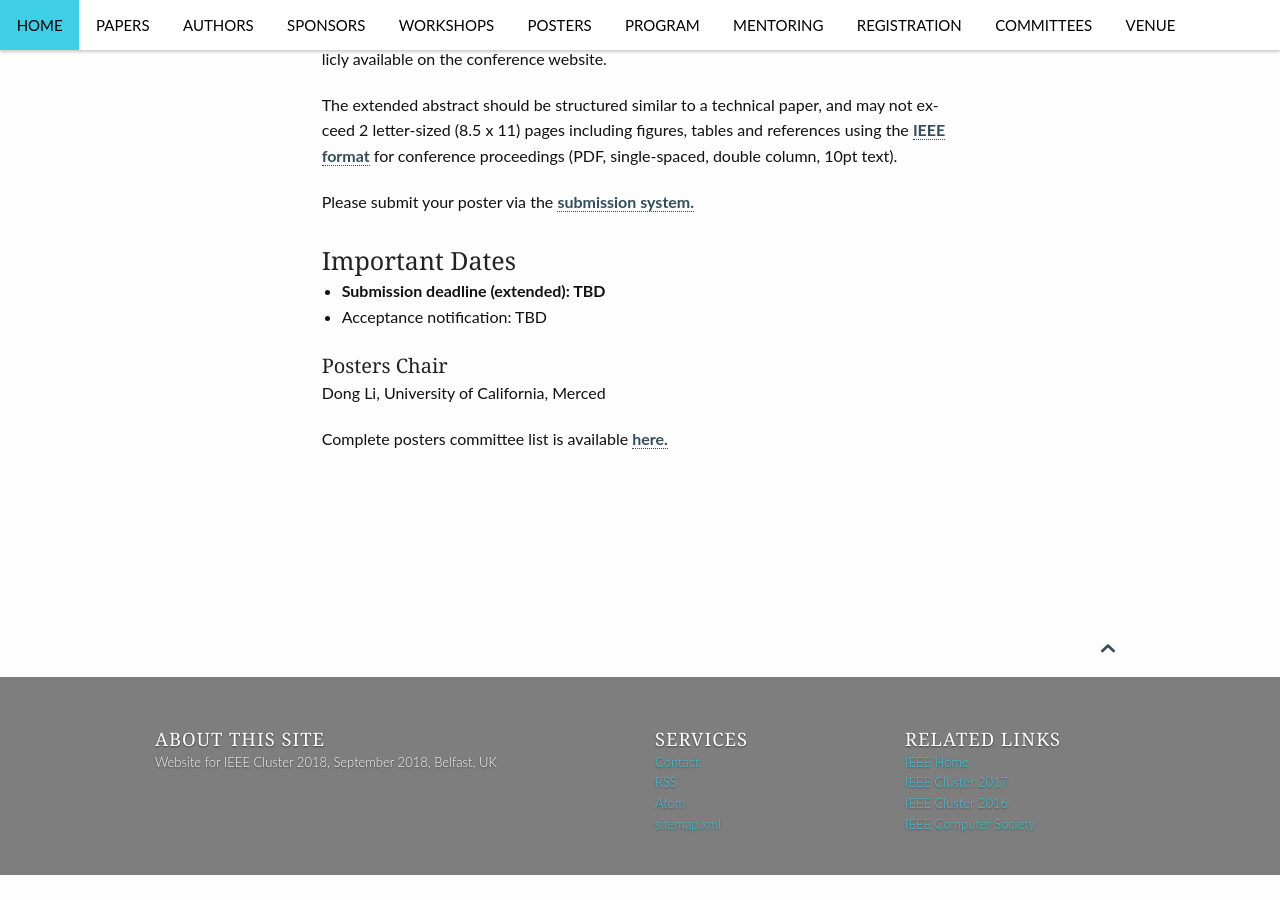
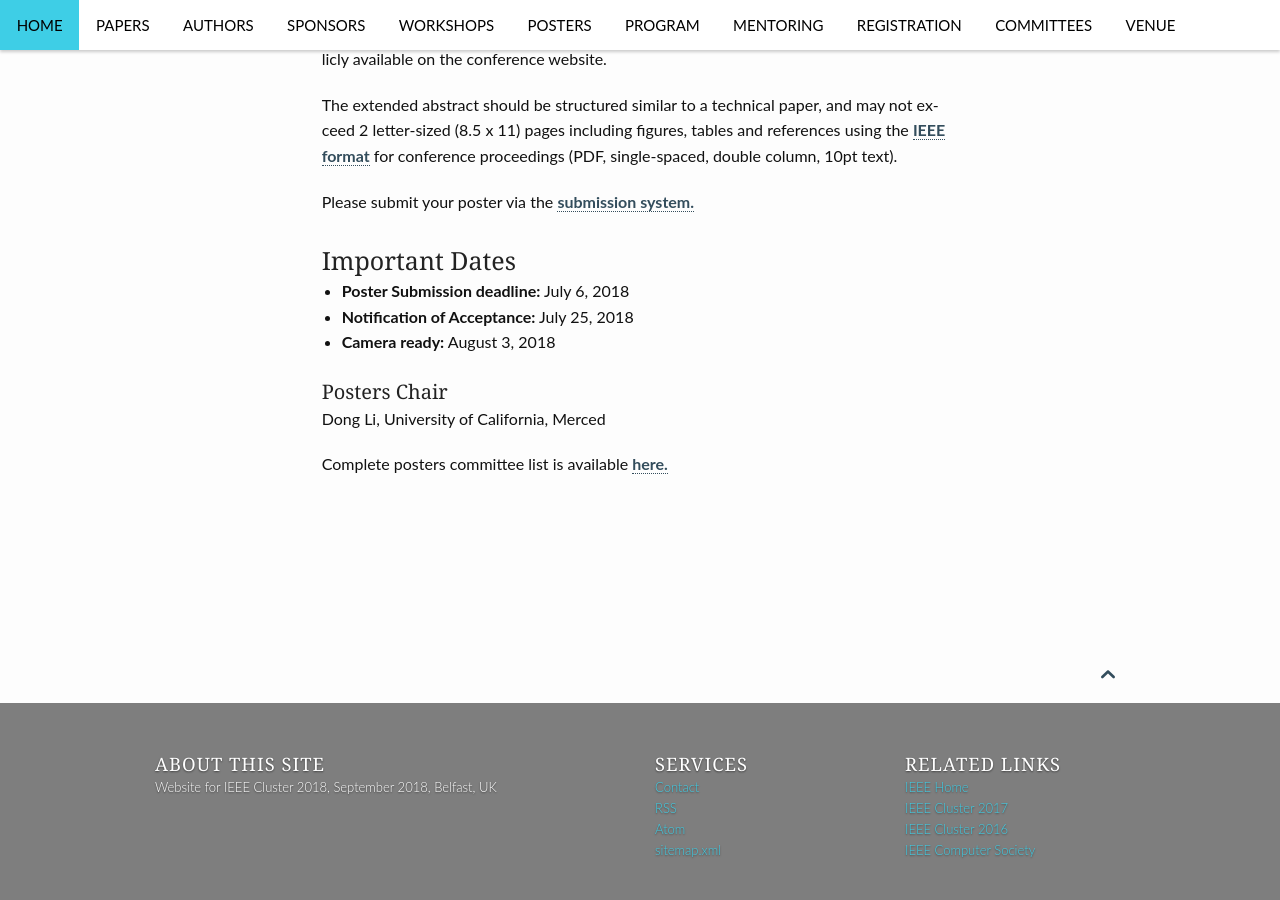
Before and after one commit to cluster2018/cluster2018, a Jekyll site: the page built from posters/index.md, in a window 1280 px wide and 900 px high, scrolled down 787 px. Built offline with Jekyll 4.4.1, drawn with Linux system fonts in a browser that asks for light colours; before the commit the page ends 1662 px from its top, so only the background shows below that.

Commit message:
Updated posters

```diff
--- a/posters/index.md
+++ b/posters/index.md
@@ -37,12 +37,13 @@ for conference proceedings (PDF, single-spaced, double column, 10pt text).
 
 Please submit your poster via the [submission system.](https://easychair.org/conferences/?conf=clusterposter2018)
 
-<h3>Important Dates</h3>
+### Important Dates
 
- * <b>Submission deadline (extended): TBD <!--July 5, 2017 (AoE)--></b>
- * Acceptance notification: TBD <!--July 26, 2017 (AoE)-->
+ * **Poster Submission deadline:** July 6, 2018
+ * **Notification of Acceptance:** July 25, 2018
+ * **Camera ready:** August 3, 2018
 
-<h4>Posters Chair</h4>
+#### Posters Chair
 Dong Li, University of California, Merced
 
 Complete posters committee list is available [here.](https://cluster2018.github.io/committees)
```
